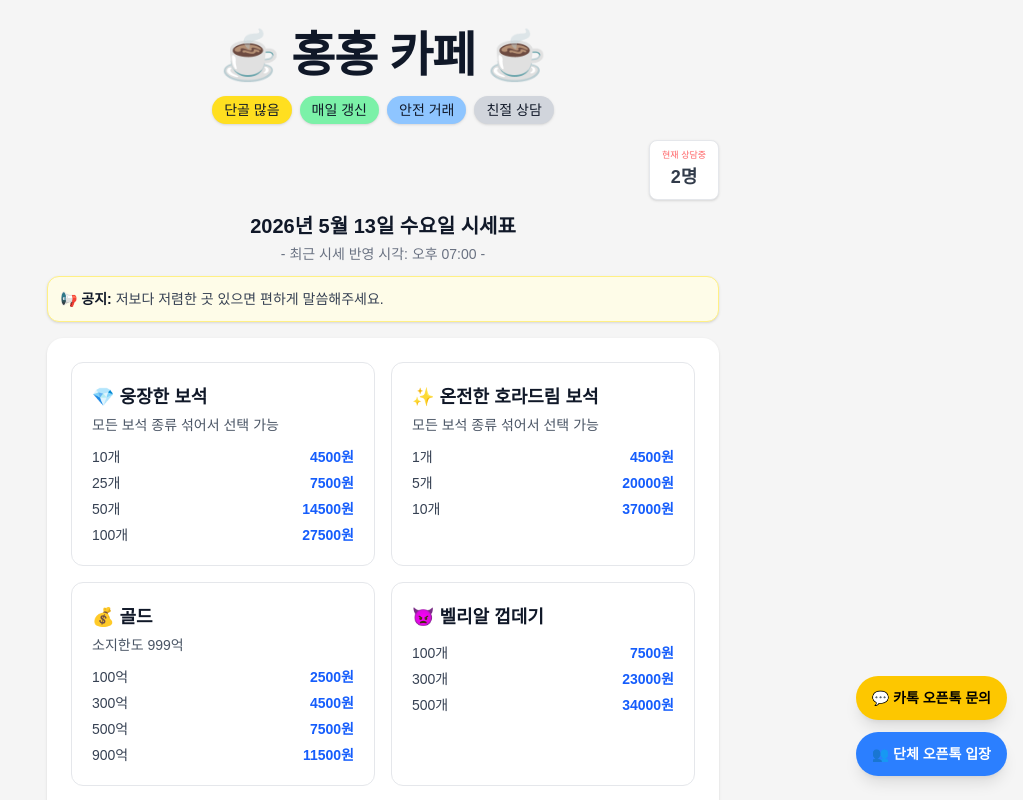
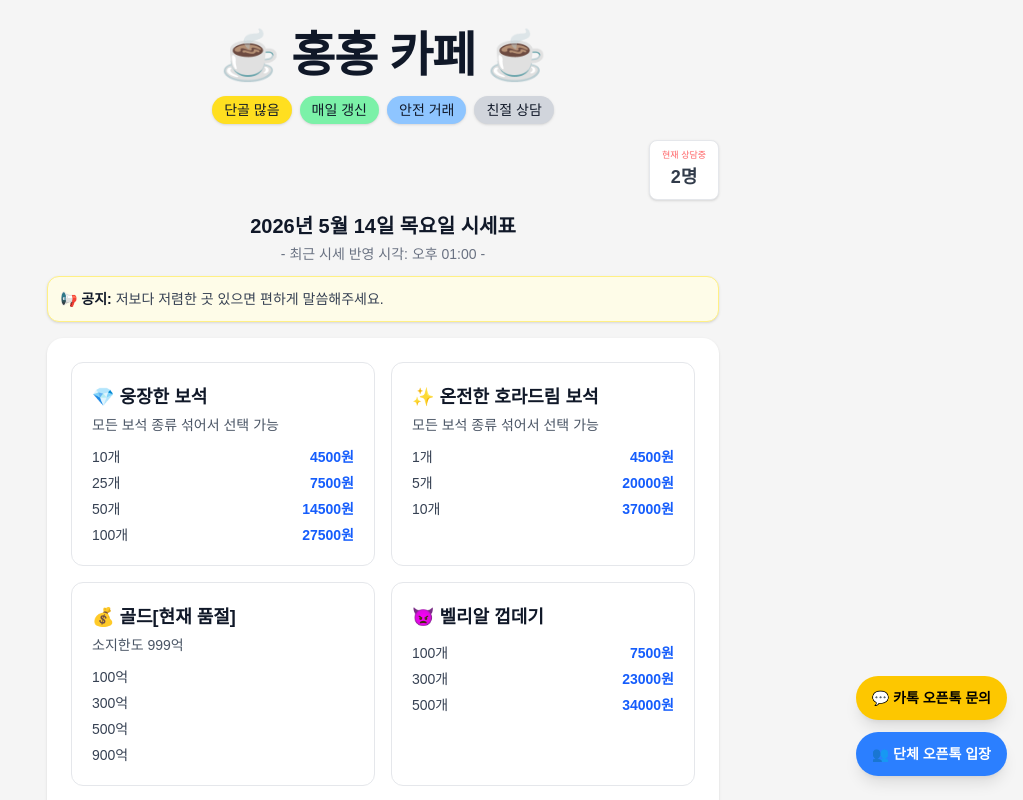
Before and after one commit to kimdohee968-sys/mebu-board, a Next.js app: page / in a window 1280 px wide. Shown: the top 800 px of the page, without its empty margins (257-1280 px from the left). Built offline with nearby package versions, Linux system fonts and the light colour scheme.

Commit message:
update content

```diff
--- a/menus.json
+++ b/menus.json
@@ -20,14 +20,14 @@
       { "qty": "10개", "price": "37000원" }
     ]
   },  {
-    "name": "💰 골드",
+    "name": "💰 골드[현재 품절]",
     "icon": "coin",
     "desc": "소지한도 999억",
     "prices": [
-      { "qty": "100억", "price": "2500원" },
-      { "qty": "300억", "price": "4500원" },
-      { "qty": "500억", "price": "7500원" },
-      { "qty": "900억", "price": "11500원" }
+      { "qty": "100억", "price": "" },
+      { "qty": "300억", "price": "" },
+      { "qty": "500억", "price": "" },
+      { "qty": "900억", "price": "" }
     ]
   },
   {
--- a/src/app/page.js
+++ b/src/app/page.js
@@ -78,11 +78,11 @@ export default function Home() {
       <div className="w-full max-w-md md:max-w-2xl text-center mb-3">
 
         <p className="text-lg md:text-xl font-bold text-gray-900">
-          2026년 5월 13일 수요일 시세표
+          2026년 5월 14일 목요일 시세표
         </p>
 
         <p className="text-xs md:text-sm text-gray-500 mt-1">
-          - 최근 시세 반영 시각: 오후 07:00 -
+          - 최근 시세 반영 시각: 오후 01:00 -
         </p>
 
       </div>
```
